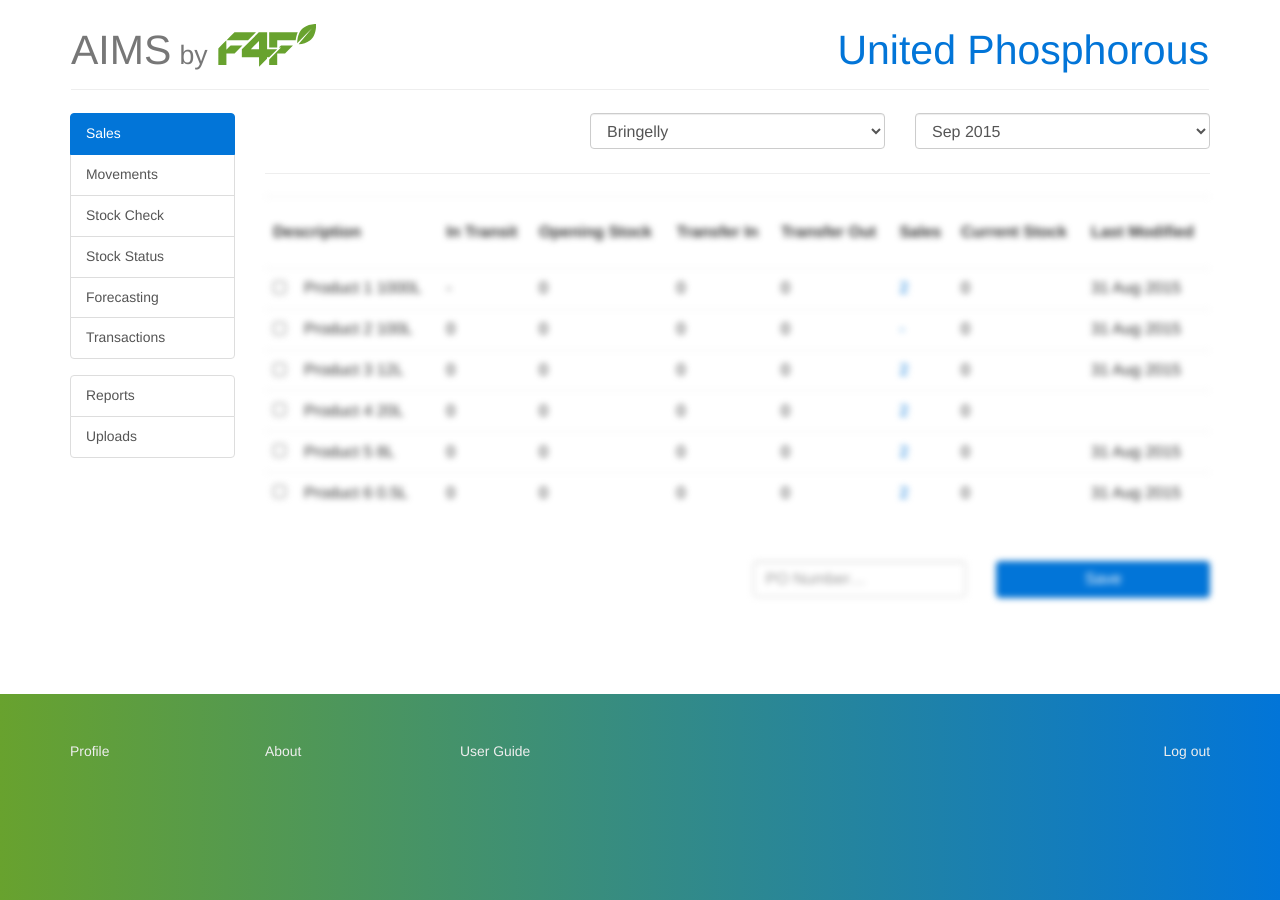
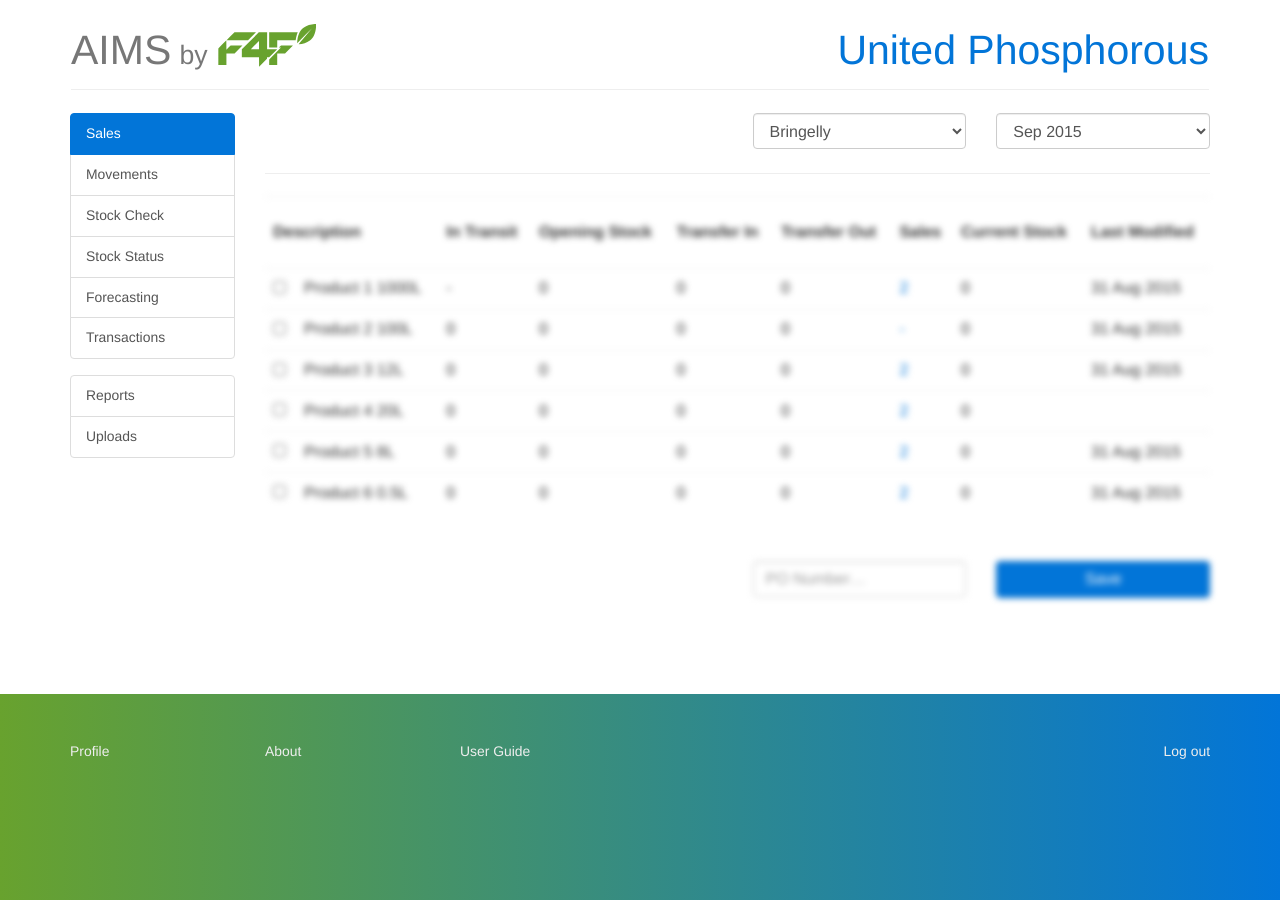
Before and after one commit to howardjfraser/aims-v3, a Jekyll site: the page built from agent.html, in a window 1280 px wide. Built offline with Jekyll 4.4.1, drawn with Linux system fonts in a browser that asks for light colours.

Commit message:
Responsive tweaks.

```diff
--- a/_includes/footer.html
+++ b/_includes/footer.html
@@ -11,7 +11,7 @@
         <a href="">About</a>
       </div>
       <div class="col-xs-3  col-md-2">
-        <a href=""><span class="hidden-xs-down">User </span>Guide</a>
+        <a href=""><span class="hidden-xs">User </span>Guide</a>
       </div>
       <div class="col-xs-3 col-md-6 text-right" >
         <a href="">Log out</a>
--- a/_includes/sales.html
+++ b/_includes/sales.html
@@ -1,7 +1,7 @@
 <div class="col-xs-12 col-md-10">
 
   <nav class="row m-b">
-    <div class="col-xs-6 col-lg-4 col-lg-offset-4 col-xl-3 col-xl-offset-6">
+    <div class="col-xs-6 col-md-4 col-md-offset-4 col-lg-3 col-lg-offset-6">
       <select id="store" class="form-control" style="width: 100%">
         <option>Bringelly</option>
         <option>Emerald</option>
@@ -13,7 +13,7 @@
       </select>
     </div>
 
-    <div class="col-xs-6 col-lg-4 col-xl-3">
+    <div class="col-xs-6 col-md-4 col-lg-3">
       <select id="month" class="form-control"  style="width: 100%">
         <option>Sep 2015</option>
         <option>Oct 2015</option>
```
